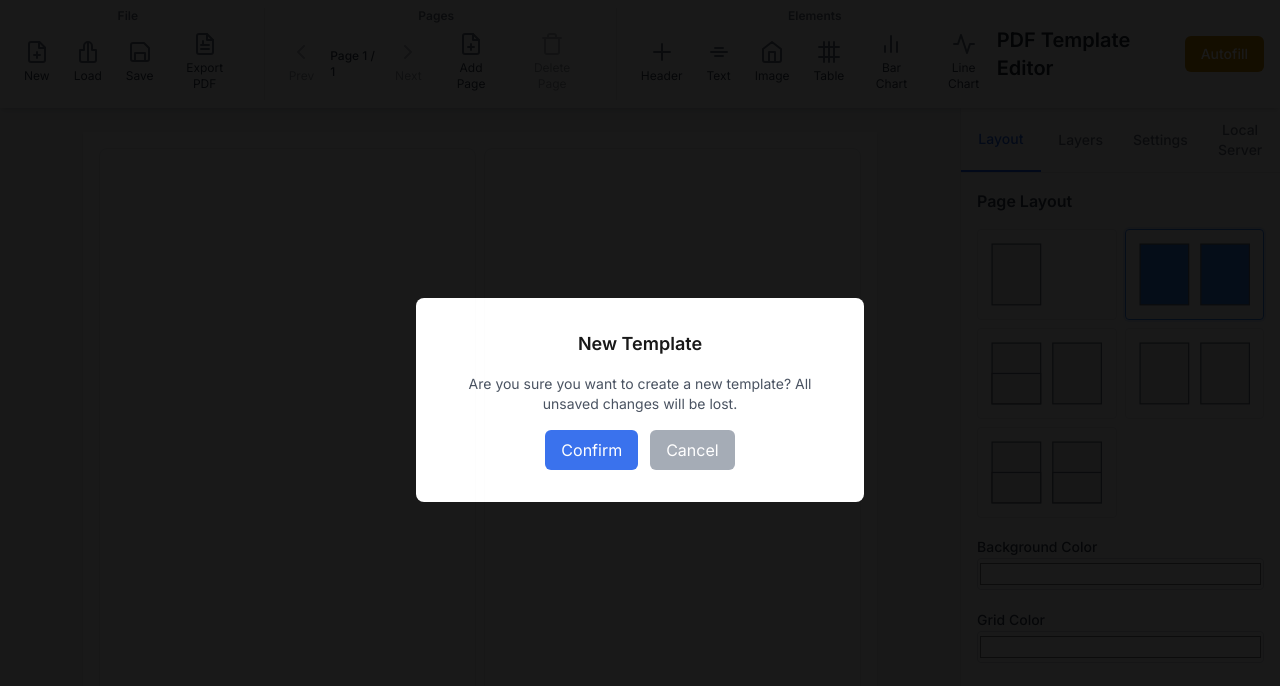
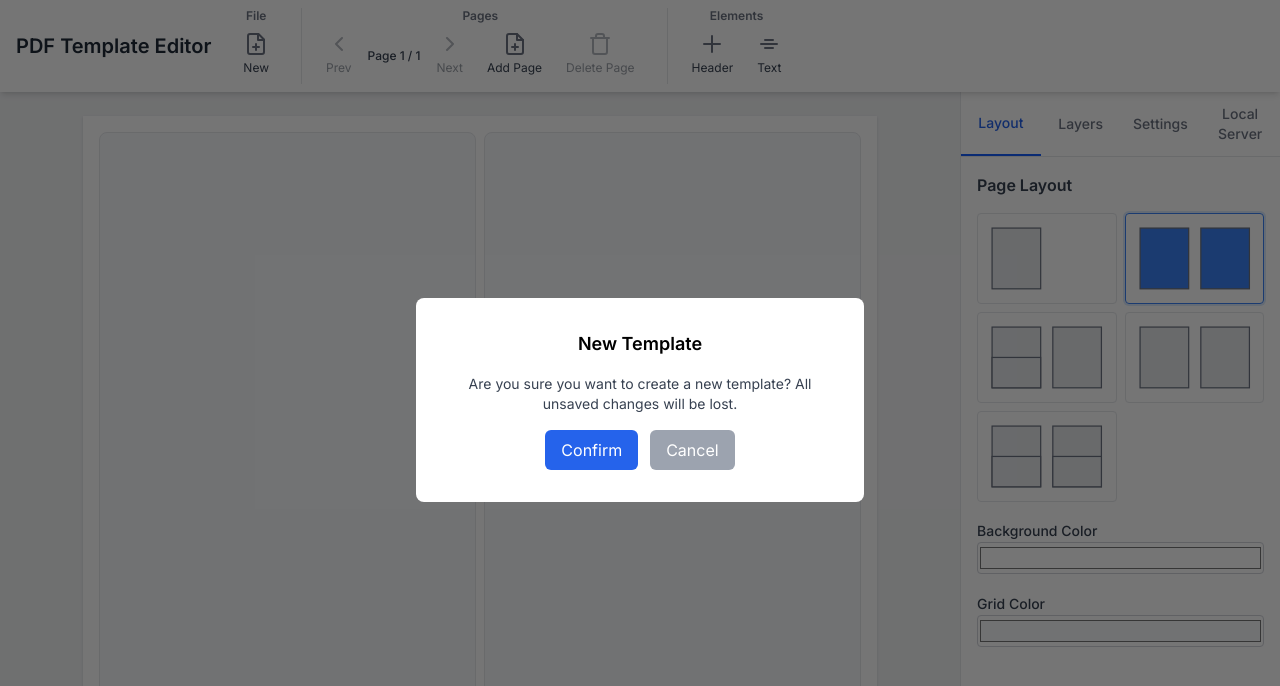
Before and after one commit to shrikrushana9960/template-maker, a React (Vite) app: page / in a window 1280 px wide. Both pictures are taken after a click on the button "New". Shown: the top 686 px of the page. Built offline with nearby package versions, Linux system fonts and the light colour scheme.

Commit message:
comment out menu

```diff
--- a/src/components/Modal.tsx
+++ b/src/components/Modal.tsx
@@ -28,7 +28,7 @@ const Modal: React.FC<ModalProps> = ({
   };
 
   return (
-    <div className="fixed inset-0 bg-black opacity-90 flex items-center justify-center z-50">
+    <div className="fixed inset-0 bg-black/[.54] flex items-center justify-center z-50">
       <div className="bg-white p-8 rounded-lg text-center max-w-md w-full">
         <h3 className="font-semibold text-lg mb-4">{title}</h3>
         {message && <p className="text-sm text-gray-700 mb-4">{message}</p>}
--- a/src/components/Toolbar.tsx
+++ b/src/components/Toolbar.tsx
@@ -45,16 +45,19 @@ const Toolbar: React.FC<ToolbarProps> = ({
   const elementButtons = [
     { type: 'header', label: 'Header', icon: 'M4 12h16M12 4v16' },
     { type: 'text', label: 'Text', icon: 'M4 12h16M16 8h-8M16 16h-8' },
-    { type: 'image', label: 'Image', icon: 'M3 9l9-7 9 7v11a2 2 0 0 1-2 2H5a2 2 0 0 1-2-2z M9 22V12h6v10' },
-    { type: 'table', label: 'Table', icon: 'M12 2v20M2 7h20M2 17h20M7 2v20M17 2v20' },
-    { type: 'chart', chartType: 'bar', label: 'Bar Chart', icon: 'M18 20V10M12 20V4M6 20v-6' },
-    { type: 'chart', chartType: 'line', label: 'Line Chart', icon: 'M22 12h-4l-3 9L9 3l-3 9H2' },
+    // { type: 'image', label: 'Image', icon: 'M3 9l9-7 9 7v11a2 2 0 0 1-2 2H5a2 2 0 0 1-2-2z M9 22V12h6v10' },
+    // { type: 'table', label: 'Table', icon: 'M12 2v20M2 7h20M2 17h20M7 2v20M17 2v20' },
+    // { type: 'chart', chartType: 'bar', label: 'Bar Chart', icon: 'M18 20V10M12 20V4M6 20v-6' },
+    // { type: 'chart', chartType: 'line', label: 'Line Chart', icon: 'M22 12h-4l-3 9L9 3l-3 9H2' },
   ];
 
   return (
     <div className="bg-white shadow-md z-20">
       <div className="container mx-auto px-4 py-2 flex items-center justify-between">
         <div className="flex items-center space-x-6">
+
+        <h1 className="text-xl font-semibold text-gray-800">PDF Template Editor</h1>
+
           {/* File Section */}
           <div className="flex flex-col items-center">
             <span className="text-xs font-semibold text-gray-500">File</span>
@@ -72,7 +75,8 @@ const Toolbar: React.FC<ToolbarProps> = ({
                 <span className="text-xs text-gray-700 mt-1">New</span>
               </button>
 
-              <button
+              {/* Temporary comment */}
+              {/* <button
                 onClick={handleImportClick}
                 className="flex flex-col items-center p-2 rounded-md hover:bg-gray-100 transition-colors"
               >
@@ -80,17 +84,17 @@ const Toolbar: React.FC<ToolbarProps> = ({
                   <path d="M12 2v10M12 22v-10M12 2a4 4 0 0 0-4 4v4H4v10a2 2 0 0 0 2 2h12a2 2 0 0 0 2-2V10h-4V6a4 4 0 0 0-4-4z"/>
                 </svg>
                 <span className="text-xs text-gray-700 mt-1">Load</span>
-              </button>
+              </button> */}
 
-              <input
+              {/* <input
                 ref={fileInputRef}
                 type="file"
                 accept=".json"
                 className="hidden"
                 onChange={handleFileChange}
-              />
+              /> */}
 
-              <button
+              {/* <button
                 onClick={onSaveTemplate}
                 className="flex flex-col items-center p-2 rounded-md hover:bg-gray-100 transition-colors"
               >
@@ -99,9 +103,9 @@ const Toolbar: React.FC<ToolbarProps> = ({
                   <polyline points="17 21 17 13 7 13 7 21"/>
                 </svg>
                 <span className="text-xs text-gray-700 mt-1">Save</span>
-              </button>
+              </button> */}
 
-              <button
+              {/* <button
                 onClick={onExportPdf}
                 className="flex flex-col items-center p-2 rounded-md hover:bg-gray-100 transition-colors"
               >
@@ -113,7 +117,7 @@ const Toolbar: React.FC<ToolbarProps> = ({
                   <line x1="10" y1="9" x2="10" y2="13"/>
                 </svg>
                 <span className="text-xs text-gray-700 mt-1">Export PDF</span>
-              </button>
+              </button> */}
             </div>
           </div>
 
@@ -193,16 +197,17 @@ const Toolbar: React.FC<ToolbarProps> = ({
           </div>
         </div>
 
-        <h1 className="text-xl font-semibold text-gray-800">PDF Template Editor</h1>
 
-        <div className="flex items-center space-x-2">
+
+              {/* Temporary comment */}
+        {/* <div className="flex items-center space-x-2">
           <button
             onClick={onAutofill}
             className="px-4 py-2 text-sm font-medium text-white bg-yellow-600 rounded-md hover:bg-yellow-700"
           >
             Autofill
           </button>
-        </div>
+        </div> */}
       </div>
     </div>
   );
```
